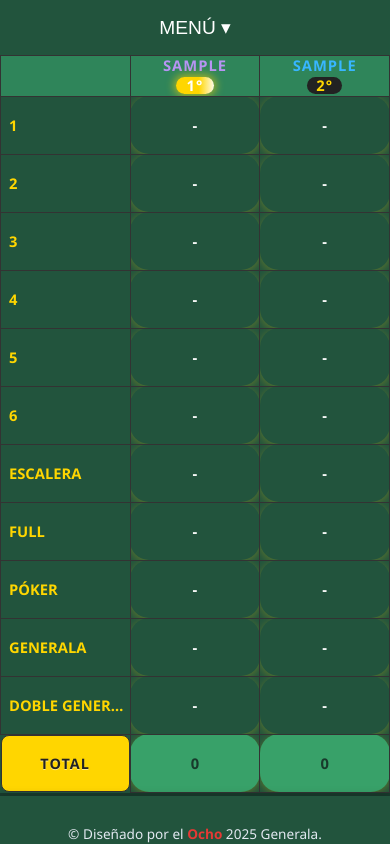
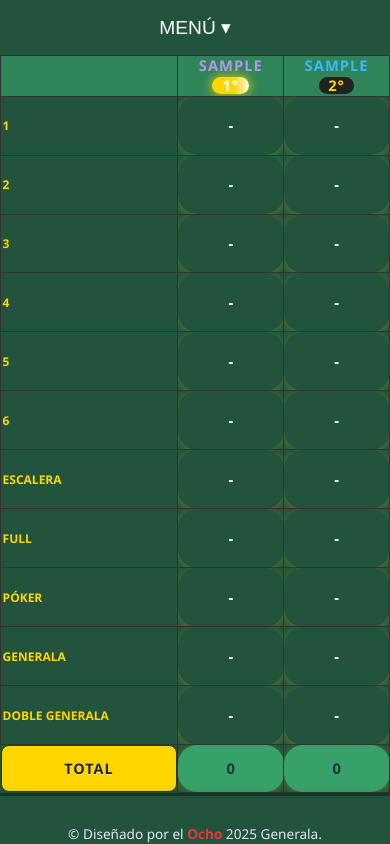
Before and after one commit to luki8a/generala, a plain HTML site: page index.html in a window 390 px wide. Both pictures are taken after typing "Sample", "Sample" into the empty fields and a click on the button "COMENZAR". Drawn offline with Linux system fonts and the light colour scheme.

Commit message:
style.css

```diff
--- a/style.css
+++ b/style.css
@@ -428,6 +428,29 @@ footer {
     right: 0.5rem;
     font-size: 2.2rem;
   }
+  .tabla-generala {
+    font-size: 0.75rem;
+    table-layout: auto;
+  }
+  .tabla-generala th,
+  .tabla-generala td {
+    padding: 0.05rem 0.02rem;
+    min-width: 32px;
+    font-size: 0.75rem;
+    height: 1.2rem;
+  }
+  .tabla-generala .jugada.total-label {
+    font-size: 0.9rem;
+    padding: 0;
+  }
+
+  .tabla-generala .jugada {
+    padding: 0.1rem 0.1rem;
+    font-size: 0.75rem;
+    min-width: 24px;
+    max-width: 100%;
+    height: 1.5rem;
+  }
 }
 
 /* =========================
```
